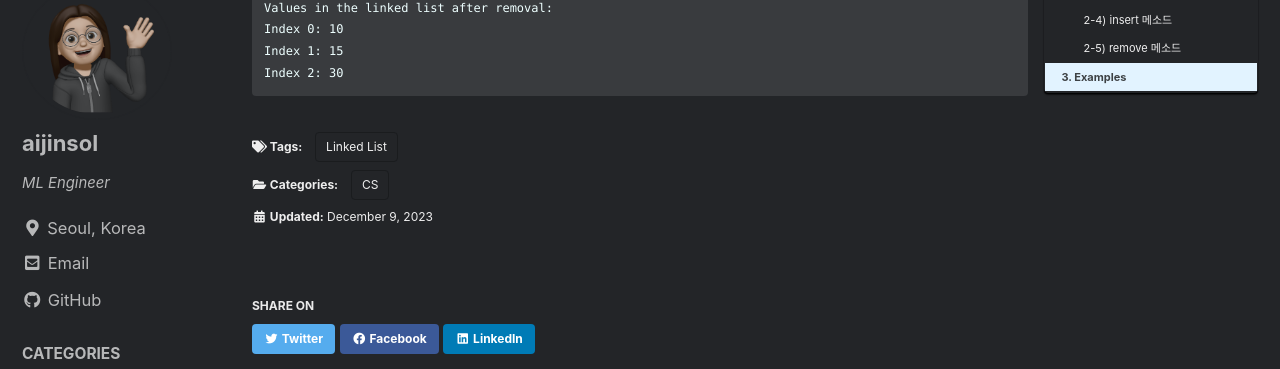
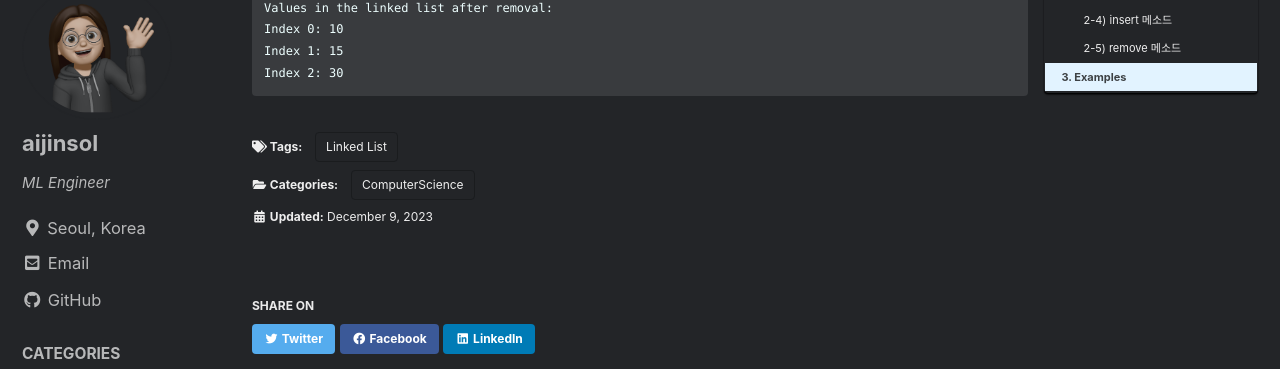
Before and after one commit to aijinsol/aijinsol.github.io, a Jekyll site: the page built from _posts/2023-12-09-linked_list.md, in a window 1280 px wide and 900 px high, scrolled down 4327 px. Shown: the part 83-452 px from the top of the window. Built offline with Jekyll 4.4.1, drawn with Linux system fonts in a browser that asks for light colours; cached includes are drawn as plain includes; comment, search, counter and statistics services are not loaded.

Commit message:
docs: update some post info

```diff
--- a/_posts/2023-12-09-linked_list.md
+++ b/_posts/2023-12-09-linked_list.md
@@ -2,7 +2,7 @@
 title: "[CS] Linked List"
 excerpt: "Python으로 Linked List 구현하기"
 categories:
-  - CS
+  - ComputerScience
 tags:
   - Linked List
 last_modified_at: 2023-12-09
```
